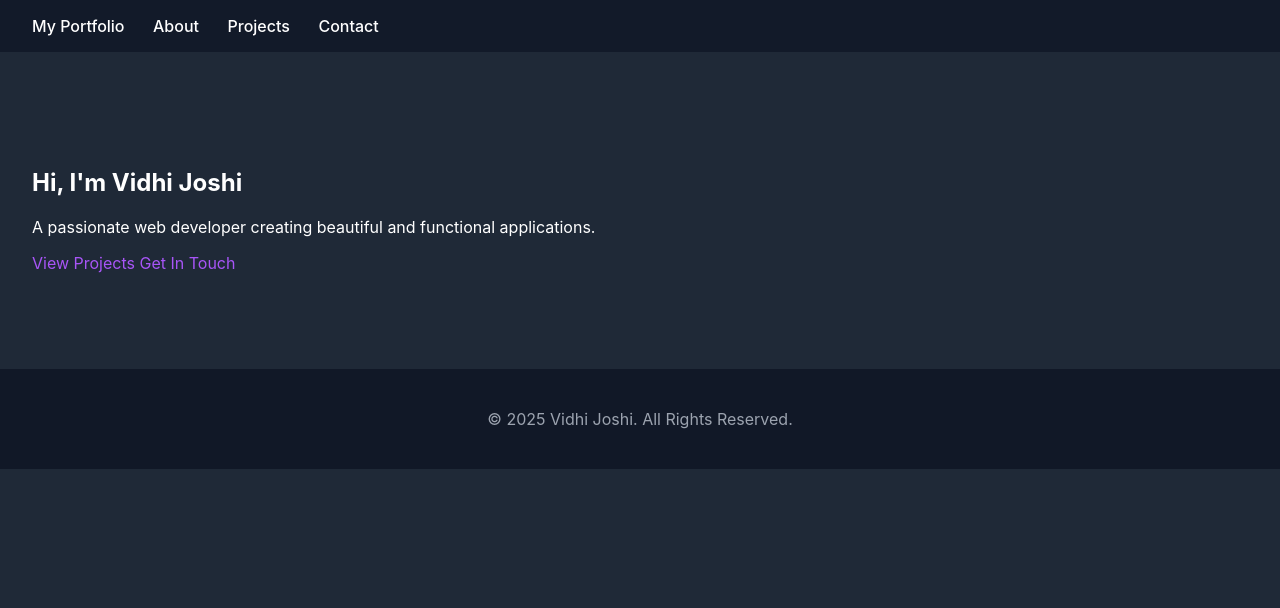
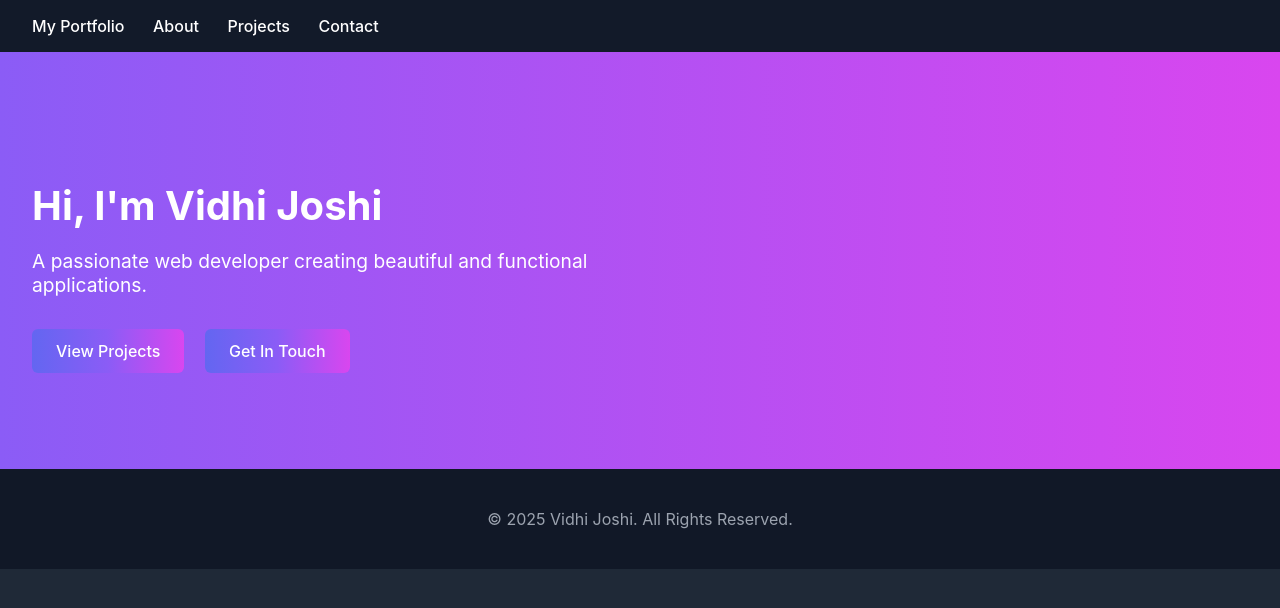
Before and after one commit to Vid-j/portfolio, a plain HTML site: page index.html in a window 1280 px wide. Drawn offline with Linux system fonts and the light colour scheme.

Commit message:
Update index.html

```diff
--- a/index.html
+++ b/index.html
@@ -19,11 +19,11 @@
     </header>
 
     <!-- Hero Section -->
-    <section id="hero">
+    <section id="hero" class="hero-bg">
         <h1>Hi, I'm <span>Vidhi Joshi</span></h1>
         <p>A passionate web developer creating beautiful and functional applications.</p>
-        <a href="projects.html">View Projects</a>
-        <a href="contact.html">Get In Touch</a>
+        <a href="projects.html" class="button">View Projects</a>
+        <a href="contact.html" class="button">Get In Touch</a>
     </section>
 
     <!-- Footer -->
```
